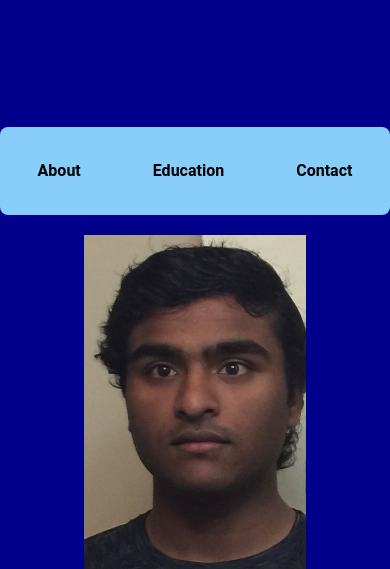
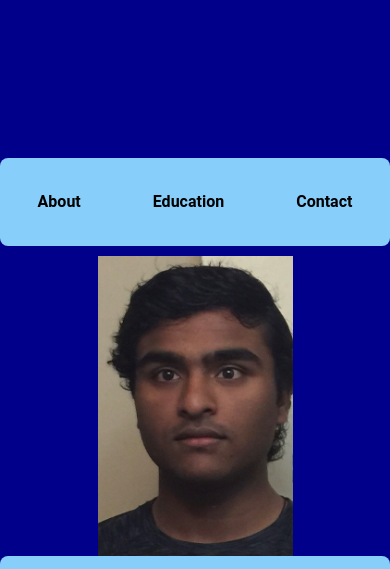
Before and after one commit to regedward1234/Personal-Website, a website: page index.html in a window 390 px wide. Shown: the top 569 px of the page. Drawn offline with Linux system fonts and the light colour scheme.

Commit message:
adjusted code

```diff
--- a/css/website.css
+++ b/css/website.css
@@ -74,7 +74,7 @@ nav a:active {
 .top-image {
   width: 95%;
   max-width: 95%;
-  height: auto;
+  max-height: auto;
 }
 
 .top-section-content {
@@ -89,6 +89,14 @@ nav a:active {
   margin: 0 auto; /* Center horizontally */
   line-height: 1.5;
 }
+
+.container {
+  margin: 0 auto;
+  display: flex;
+  flex-direction: column;
+  align-items: center;
+}
+
 
 .container1 {
   width: 95%;
@@ -343,8 +351,6 @@ nav a:active {
 
 /* Media Query for Mobile */
 @media (max-width: 767px) {
-  /* Adjust styles for mobile screens here */
-
   .container1,
   .container2,
   .container3 {
@@ -353,9 +359,7 @@ nav a:active {
   }
 
   .container {
-    max-width: auto;
     margin: 0 auto;
-    padding: 10px;
     display: flex;
     flex-direction: column;
     align-items: center;
@@ -376,7 +380,7 @@ nav a:active {
 
   .references {
     width: 100%;
-    max-width: 100%; /* Allow navigation to take full width on mobile */
+    max-width: 100%;
   }
 
   .basic-info {
@@ -437,7 +441,7 @@ nav a:active {
   }
 
   .top-image {
-    width: 60%;
+    width: 50%;
     max-height: auto;
   }
 
```
